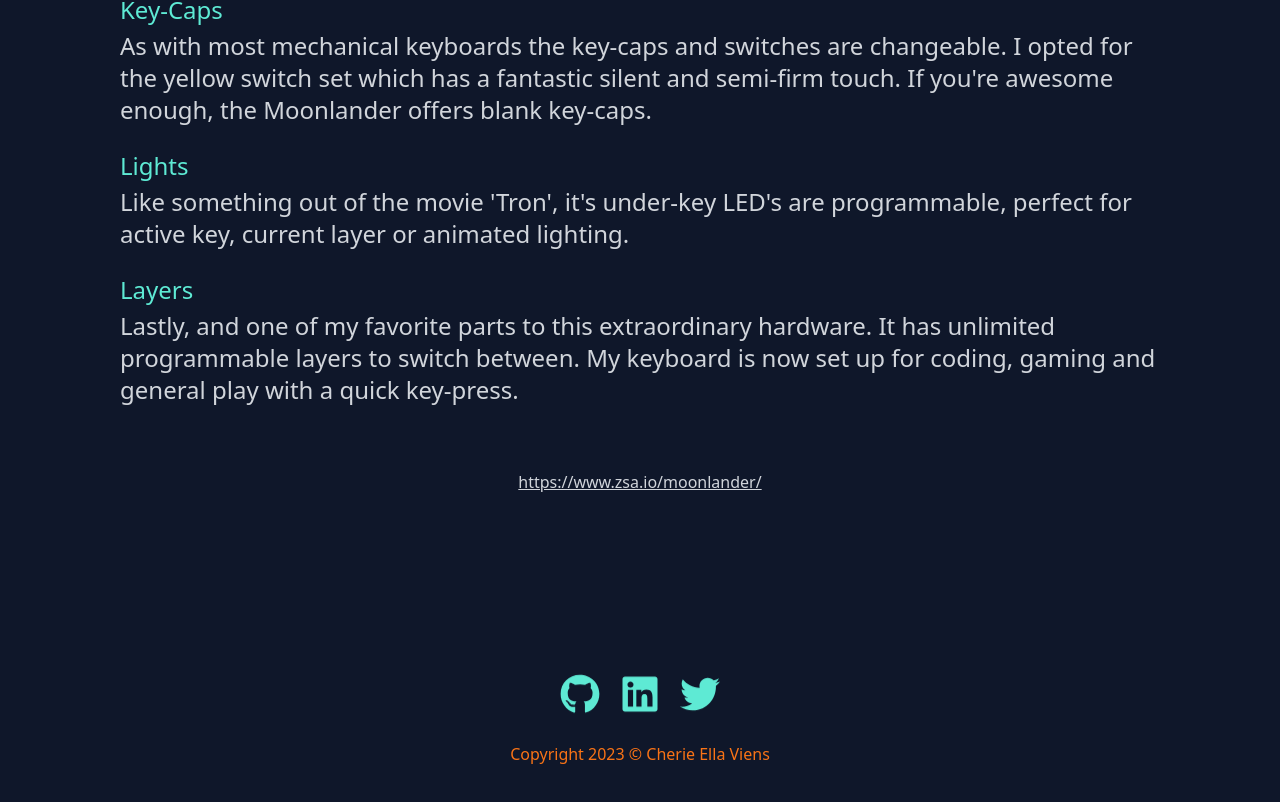
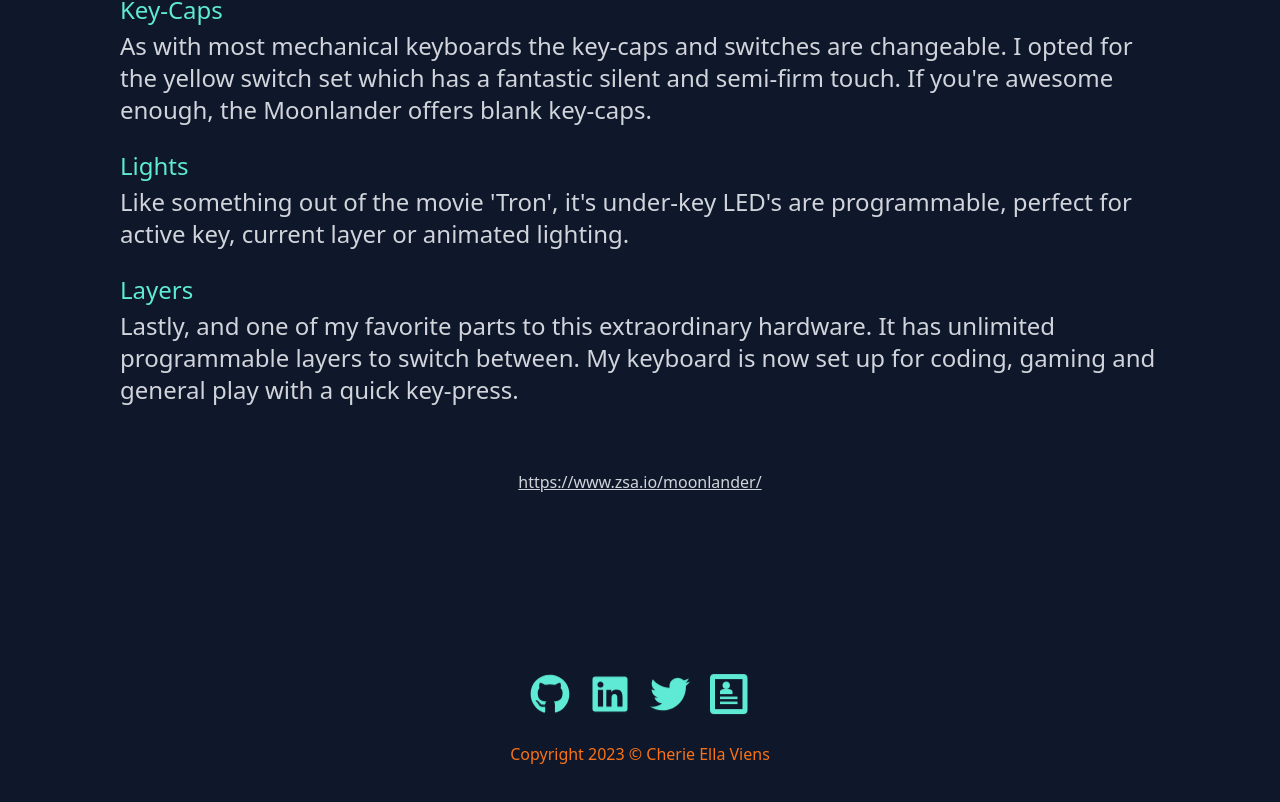
Before and after one commit to CherryElla/cherie-ella-portfolio, a React (Vite) app: page /blog-post in a window 1280 px wide. Shown: the part 814-1616 px from the top of the page. Built offline with nearby package versions, Linux system fonts and the light colour scheme; a web font is replaced by a local one.

Commit message:
adding pdf resume

```diff
--- a/src/components/Links.jsx
+++ b/src/components/Links.jsx
@@ -1,5 +1,6 @@
 import React from "react";
 import { FaGithub, FaLinkedin, FaTwitter } from "react-icons/fa";
+import { ImProfile } from "react-icons/im";
 
 
 
@@ -16,6 +17,9 @@ return (
 <a className="text-teal-300 hover:text-orange-400 animate-bounce" href="https://twitter.com/CherieElla">
     <FaTwitter size={40}/>
 </a>
+<a className="text-teal-300 hover:text-orange-400 animate-bounce" href="/pdf/CherieEllaViensResume.pdf">
+    <ImProfile size={40}/>
+</a>
 </div>
 </>
 )
```
Also changed, not shown: 1 other file (tests, documents, lock files or other folders).
